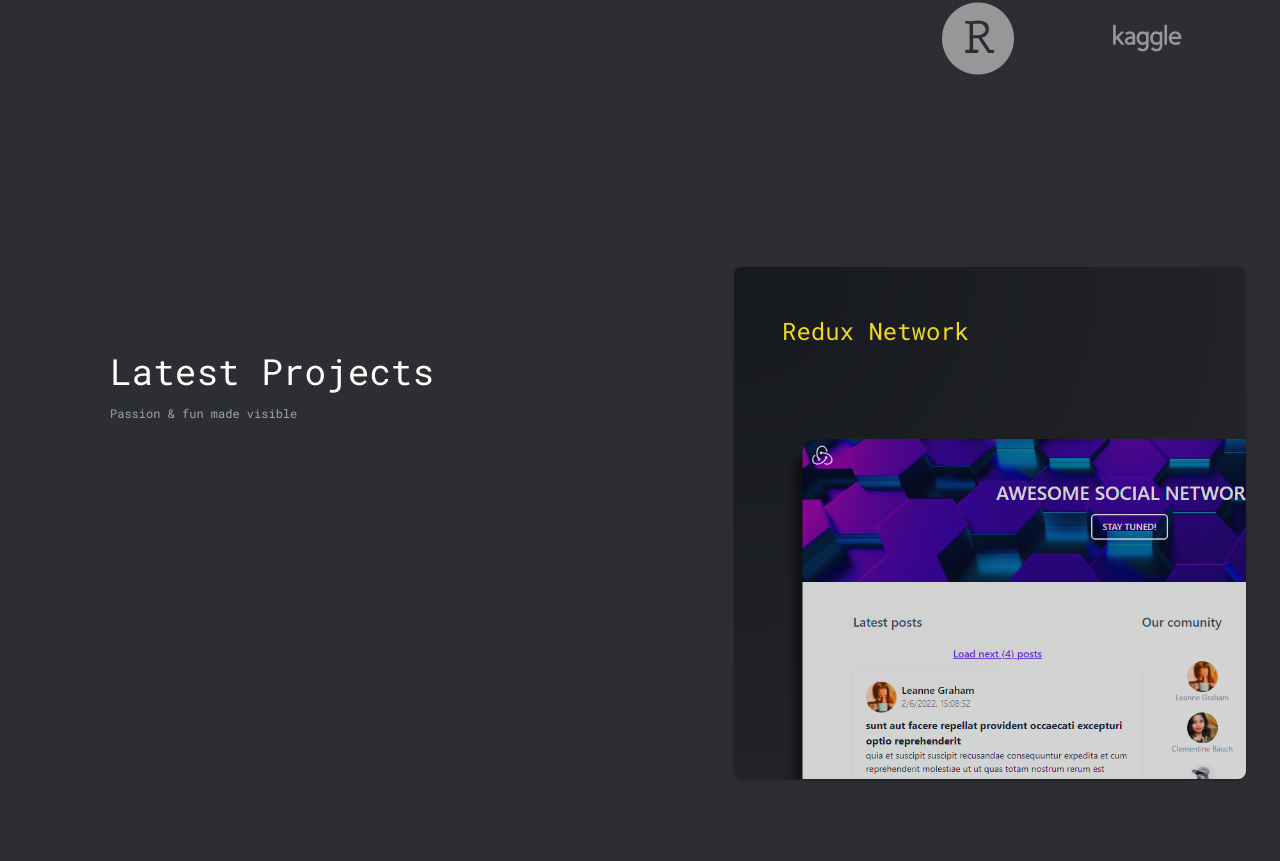
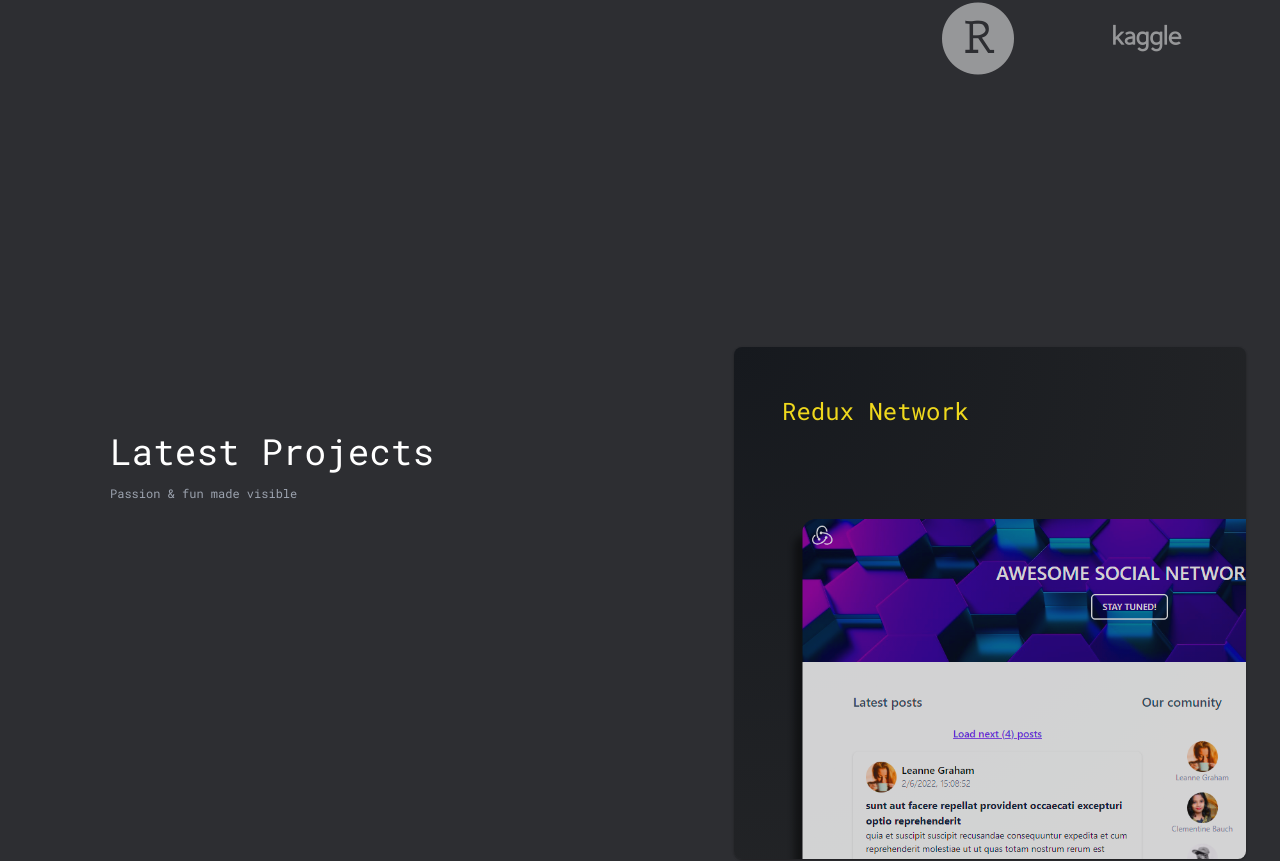
Before and after one commit to lvidal1/profile-2023, a Next.js app: page / in a window 1280 px wide. Shown: the part 1677-2538 px from the top of the page. Built offline with nearby package versions, Linux system fonts and the light colour scheme.

Commit message:
UI - Update project section

```diff
--- a/styles/components/Projects.module.scss
+++ b/styles/components/Projects.module.scss
@@ -1,10 +1,10 @@
 .section{
-    @apply bg-dark-gray text-white;
+    @apply bg-dark-gray text-white md:py-20;
 }
 
 .container{
     @apply mx-auto max-w-screen-xl text-center;
-    @apply  min-h-0 md:min-h-screen;
+   // @apply  min-h-0 md:min-h-screen;
     @apply sm:flex flex-col sm:flex-row items-start px-5 py-10 sm:py-28;
 }
 
```
